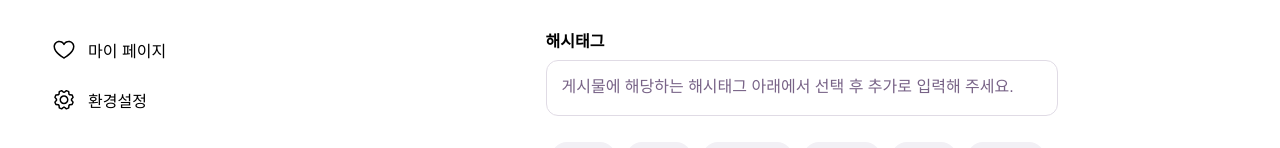
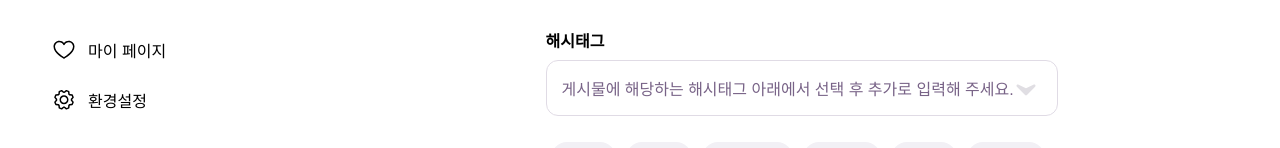
Before and after one commit to OZ-Coding-School/oz_02_collabo-006, a React (Create React App) app in the folder frontend/: page /create-post in a window 1280 px wide. Shown: the part 647-795 px from the top of the page. Built offline with nearby package versions, Linux system fonts and the light colour scheme.

Commit message:
Style : toggle아이콘 클릭 시 회전 기능 추가

```diff
--- a/frontend/src/pages/CreatePostPage/index.tsx
+++ b/frontend/src/pages/CreatePostPage/index.tsx
@@ -1,6 +1,5 @@
-import { ChangeEvent, FormEvent, useEffect, useRef, useState } from 'react';
+import { ChangeEvent, FormEvent, useRef, useState } from 'react';
 import styled from 'styled-components';
-
 import {
   LIGHT_GRAY,
   LIGHT_PURPLE,
@@ -10,9 +9,10 @@ import {
   WARNING_TEXT,
 } from '../../constant/colors';
 import { activeStyles, hoverStyles } from 'constant/buttonPseudoClass';
+import { CREATE_POSTS } from 'constant/endPoint';
 import HashTagButton, { buttonLists } from './hashTagButton';
+import { ReactComponent as ToggleArrowIcon } from '../../asset/toggle-arrow.svg';
 import axios from 'axios';
-import { CREATE_POSTS } from 'constant/endPoint';
 
 const CreatePostHeader = styled.div`
   display: flex;
@@ -120,7 +120,7 @@ const UploadHashTag = styled.input`
   border-radius: 12px;
   font-size: 16px;
   margin: 8px 0;
-  padding: 15px 17px 17px 15px;
+  padding: 21px 17px 17px 15px;
   resize: none;
   overflow: auto;
   height: 56px;
@@ -209,6 +209,42 @@ const ShowWarningText = styled.span`
   font-size: 14px;
   padding: 12px;
 `;
+const HashTagContainer = styled.div`
+  position: relative;
+  display: inline-block;
+  width: 512px;
+`;
+const HashTagToggleIconWrap = styled.button`
+  height: 12px;
+  position: absolute;
+  right: 22px;
+  top: 50%;
+  transform: translateY(-50%);
+  border: none;
+  background: none;
+  cursor: pointer;
+`;
+
+interface toggleType {
+  isRotated: boolean;
+}
+const HashTagToggleIcon = styled.i<toggleType>`
+  height: 12px;
+  display: inline-block;
+  transform: ${(props) => `rotate(${props.isRotated ? '180deg' : '0deg'})`};
+  transition: transform 0.3s ease;
+  transform-origin: center center;
+  vertical-align: middle;
+
+  svg {
+    fill: #e0dee3;
+  }
+  &:hover {
+    svg {
+      fill: ${LIGHT_PURPLE};
+    }
+  }
+`;
 
 const CreatePostPage = () => {
   //현재 이미지 URL들을 저장
@@ -222,6 +258,11 @@ const CreatePostPage = () => {
   const [activeTags, setActiveTags] = useState<string[]>([]); // 추가한 해시태그와 해시태그가 보관되는 곳
   const [showWarning, setShowWarning] = useState(false);
   const [warningMessage, setWarningMessage] = useState('');
+  const [isRotated, setIsRotated] = useState(false);
+
+  const toggleRotation = () => {
+    setIsRotated(!isRotated);
+  };
 
   const handleContentChange = (event: ChangeEvent<HTMLTextAreaElement>) => {
     setContent(event.target.value);
@@ -428,6 +469,7 @@ const CreatePostPage = () => {
             onChange={handleContentChange}
           />
           <HashTagTitle htmlFor="hashtag">해시태그</HashTagTitle>
+          <HashTagContainer>
             <UploadHashTag
               id="hashtag"
               placeholder="게시물에 해당하는 해시태그 아래에서 선택 후 추가로 입력해 주세요."
@@ -436,6 +478,13 @@ const CreatePostPage = () => {
               onKeyUp={handleKeyUp}
               onKeyDown={handleKeyDown}
             />
+            <HashTagToggleIconWrap>
+              <HashTagToggleIcon onClick={toggleRotation} isRotated={isRotated}>
+                <ToggleArrowIcon />
+              </HashTagToggleIcon>
+            </HashTagToggleIconWrap>
+          </HashTagContainer>
+
           {showWarning && <ShowWarningText>{warningMessage}</ShowWarningText>}
 
           <HashtagCreate>
```
Also changed, not shown: frontend/src/asset/toggle-arrow.svg. Lines whose indentation alone changed are shown as unchanged.
